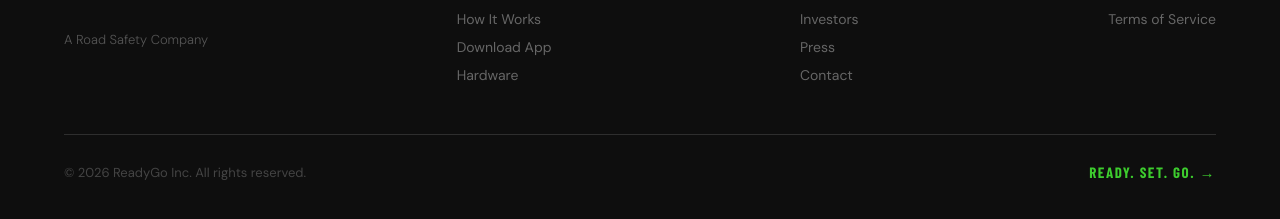
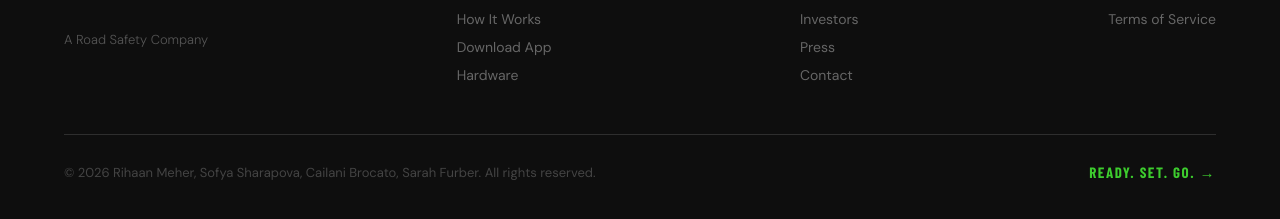
Before and after one commit to sharktide/readygo.inferenceport.ai, a plain HTML site: page index.html in a window 1280 px wide. Shown: the part 4787-5006 px from the top of the page. Drawn offline with nearby package versions, Linux system fonts and the light colour scheme; a web font is replaced by a local one.

Commit message:
Add copyright

```diff
--- a/index.html
+++ b/index.html
@@ -780,7 +780,7 @@
     </div>
   </div>
   <div class="footer-bottom">
-    <span class="footer-copy">© 2026 ReadyGo Inc. All rights reserved.</span>
+    <span class="footer-copy">© 2026 Rihaan Meher, Sofya Sharapova, Cailani Brocato, Sarah Furber. All rights reserved.</span>
     <span class="footer-tagline-bottom">Ready. Set. Go. →</span>
   </div>
 </footer>
```
